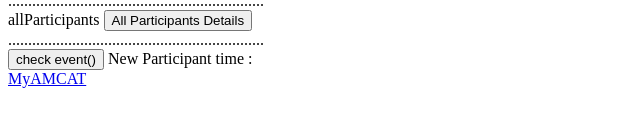
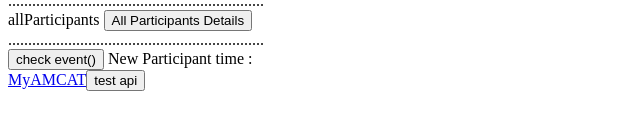
Before and after one commit to KunikaMakker/zoom-angular-trial, an Angular app: page / in a window 1280 px wide. Shown: the part 169-300 px from the top of the page, without its empty margins (0-640 px from the left). Built offline with nearby package versions, Linux system fonts and the light colour scheme; what @zoom/appssdk would draw is missing.

Commit message:
api call

```diff
--- a/src/app/app.component.html
+++ b/src/app/app.component.html
@@ -33,4 +33,5 @@
 
     <br/>
     <a href="https://www.myamcat.com">MyAMCAT</a>
+    <button (click)="testApi()"> test api </button>
 </div>
--- a/src/app/app.component.ts
+++ b/src/app/app.component.ts
@@ -117,4 +117,13 @@ export class AppComponent implements OnInit, OnChanges{
       console.log('onParticipantChange',event)
     });
   }
+  testApi() {
+    fetch("https://internal-backendemployer.myamcat.com//usermanagement/index/getCountriesTimezone")
+    .then(res => {
+      console.log(res.json())
+    })
+    .catch(err => {
+      console.log('error', err);
+    })
+  }
 }
```
